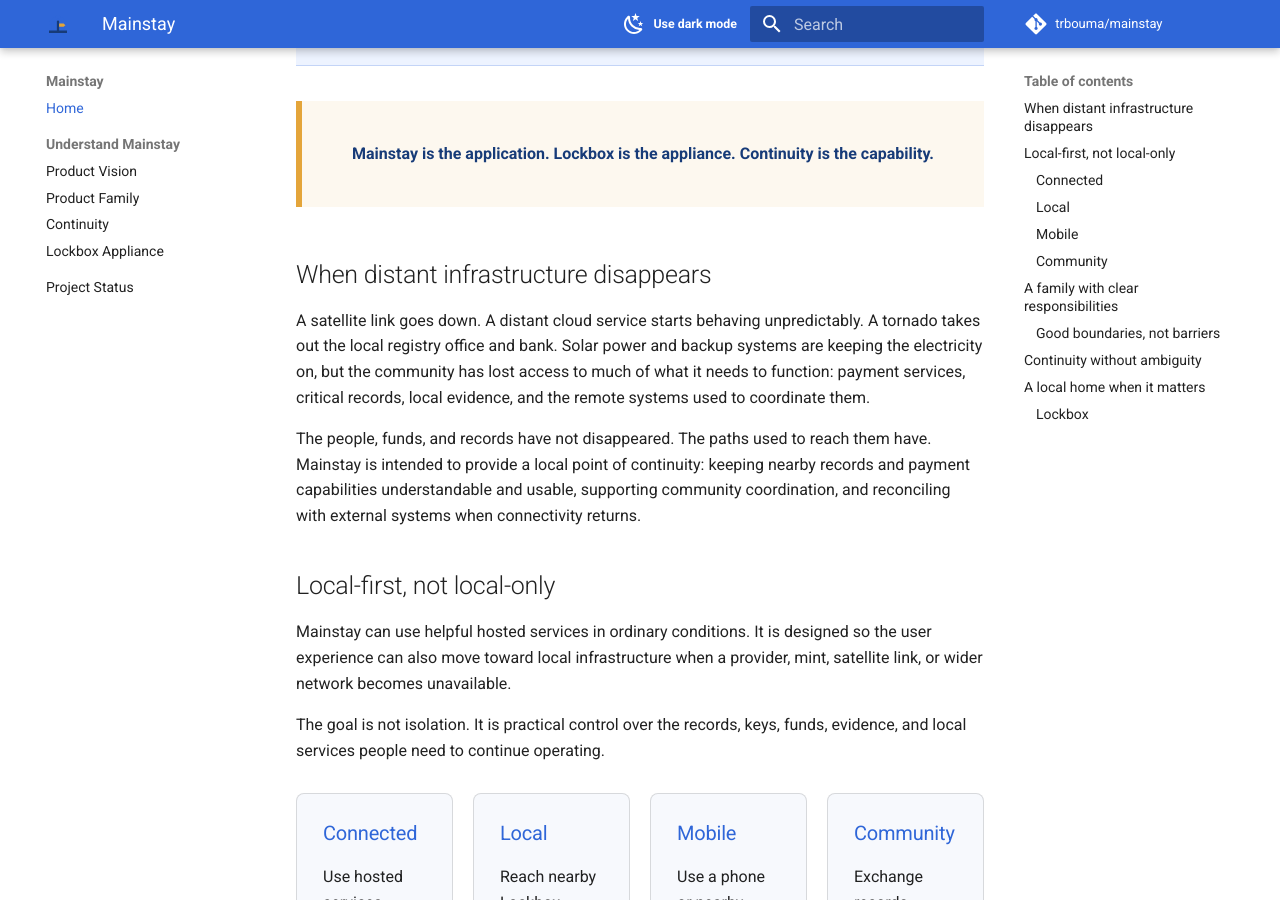
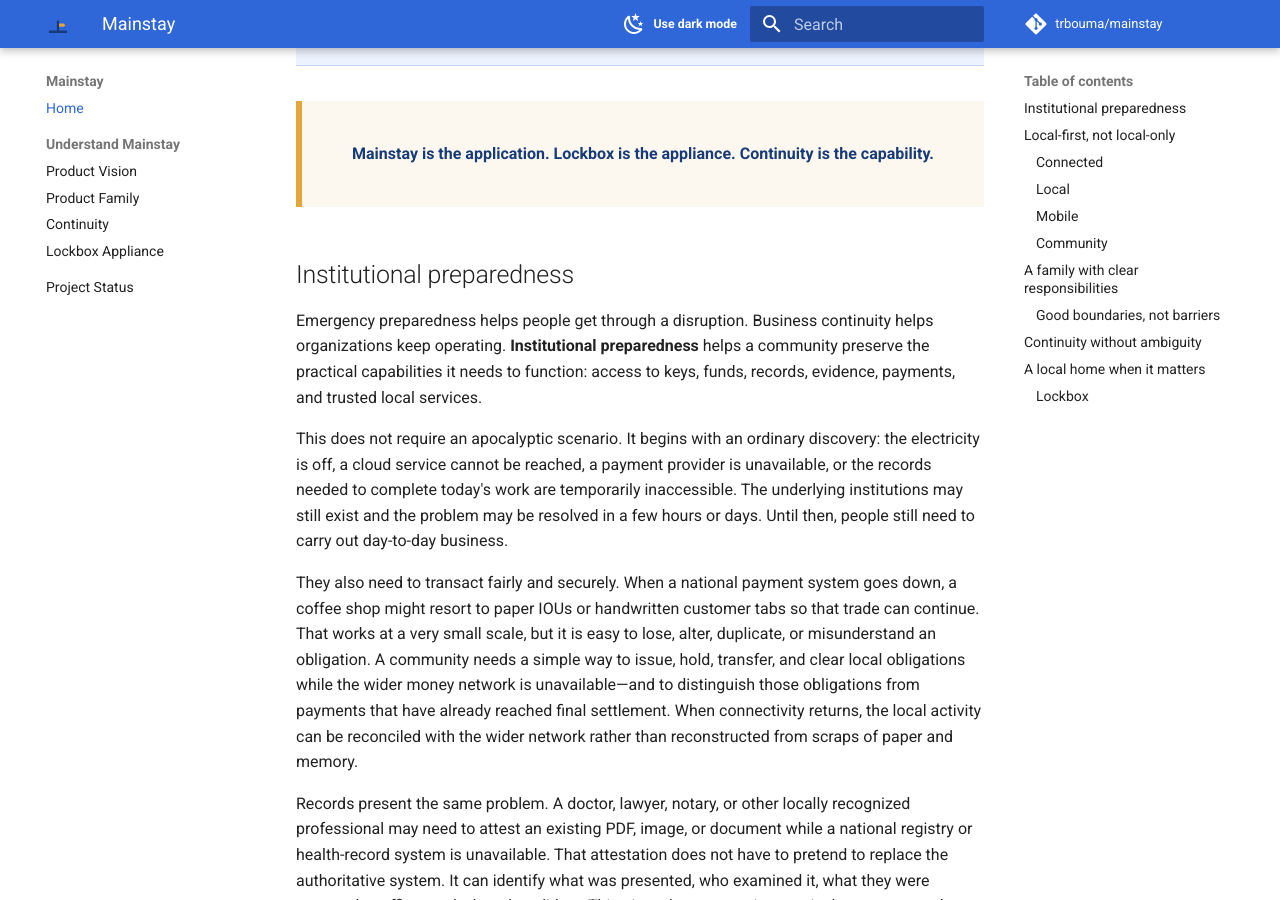
Before and after one commit to trbouma/mainstay, an MkDocs documentation site: the page built from website/index.md, in a window 1280 px wide and 900 px high, scrolled down 714 px. Built offline with MkDocs 1.6.1 and Material for MkDocs 9.7.7, drawn with Linux system fonts in a browser that asks for light colours; comment, search, counter and statistics services are not loaded; some of the changed text lies outside the part shown.

Commit message:
update scenario

```diff
--- a/website/index.md
+++ b/website/index.md
@@ -24,19 +24,60 @@ description: A local-first application for keys, records, payments, and communit
 
 </div>
 
-## When distant infrastructure disappears
+## Institutional preparedness
 
-A satellite link goes down. A distant cloud service starts behaving
-unpredictably. A tornado takes out the local registry office and bank. Solar
-power and backup systems are keeping the electricity on, but the community has
-lost access to much of what it needs to function: payment services, critical
-records, local evidence, and the remote systems used to coordinate them.
+Emergency preparedness helps people get through a disruption. Business
+continuity helps organizations keep operating. **Institutional preparedness**
+helps a community preserve the practical capabilities it needs to function:
+access to keys, funds, records, evidence, payments, and trusted local services.
 
-The people, funds, and records have not disappeared. The paths used to reach
-them have. Mainstay is intended to provide a local point of continuity: keeping
-nearby records and payment capabilities understandable and usable, supporting
-community coordination, and reconciling with external systems when
-connectivity returns.
+This does not require an apocalyptic scenario. It begins with an ordinary
+discovery: the electricity is off, a cloud service cannot be reached, a payment
+provider is unavailable, or the records needed to complete today's work are
+temporarily inaccessible. The underlying institutions may still exist and the
+problem may be resolved in a few hours or days. Until then, people still need
+to carry out day-to-day business.
+
+They also need to transact fairly and securely. When a national payment system
+goes down, a coffee shop might resort to paper IOUs or handwritten customer
+tabs so that trade can continue. That works at a very small scale, but it is
+easy to lose, alter, duplicate, or misunderstand an obligation. A community
+needs a simple way to issue, hold, transfer, and clear local obligations while
+the wider money network is unavailable—and to distinguish those obligations
+from payments that have already reached final settlement. When connectivity
+returns, the local activity can be reconciled with the wider network rather
+than reconstructed from scraps of paper and memory.
+
+Records present the same problem. A doctor, lawyer, notary, or other locally
+recognized professional may need to attest an existing PDF, image, or document
+while a national registry or health-record system is unavailable. That
+attestation does not have to pretend to replace the authoritative system. It
+can identify what was presented, who examined it, what they were prepared to
+affirm, and when they did so. This gives the community practical assurance and
+reduces uncertainty until the original authority is reachable and the record
+can be checked or reconciled through its normal channels.
+
+A community may eventually decide to maintain this capacity at the edge
+permanently. That does not mean withdrawing from the law, rejecting wider
+institutions, or going rogue. It means being able to meet daily needs when
+national and global systems fail repeatedly, reconnecting to those systems
+when they are useful and available without making every local action depend on
+them. This can be especially important for remote and Indigenous communities
+that want the benefits of digital tools while retaining local authority and
+avoiding fragile digital tethers to distant platforms and providers.
+
+Over time, the same need becomes more important as infrastructure grows more
+distributed. Some services may remain global, while electricity, data centres,
+communications, and operational support increasingly come from regional and
+local providers. Communities need institutions that can operate at that level,
+cooperate with wider networks when available, and preserve continuity when a
+distant dependency is not.
+
+Mainstay is intended to provide a local point of continuity. It keeps nearby
+records and payment capabilities understandable and usable, supports community
+coordination, and reconciles with external systems when connectivity returns.
+The people, funds, and records have not disappeared; Mainstay helps preserve a
+path to them while the usual path is being restored.
 
 ## Local-first, not local-only
 
```
